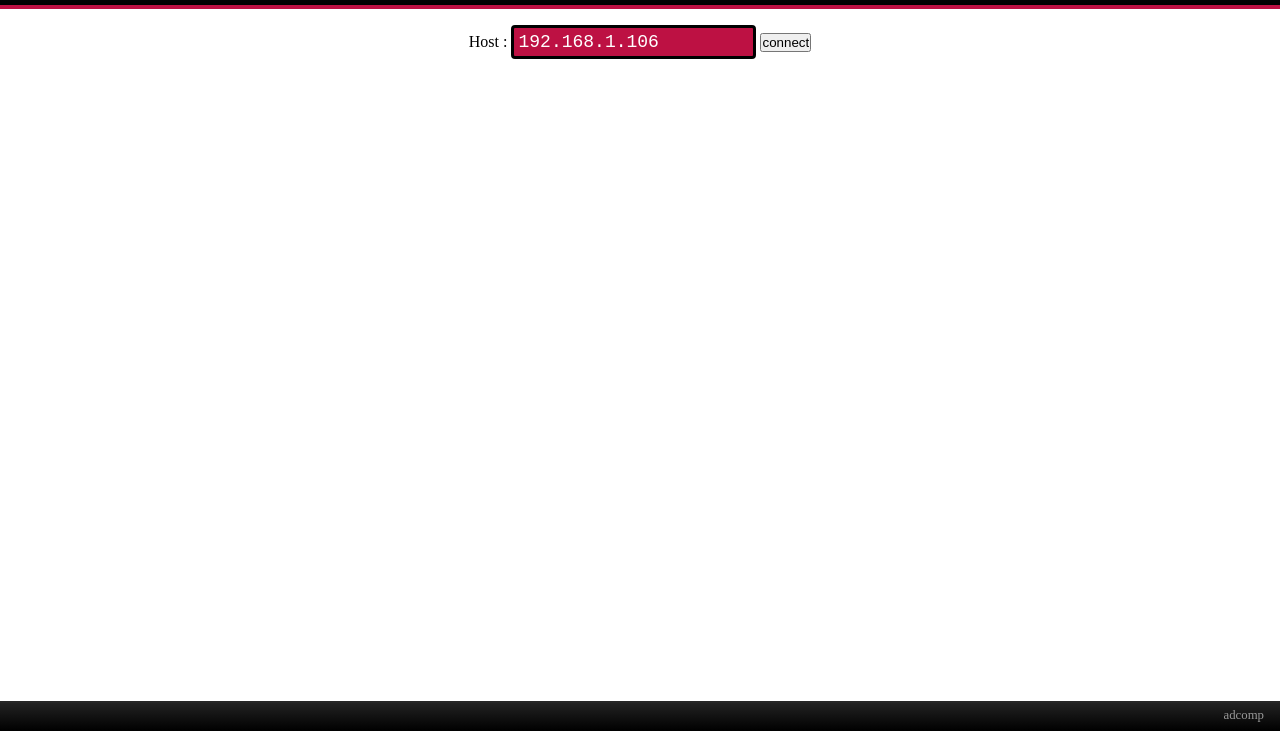
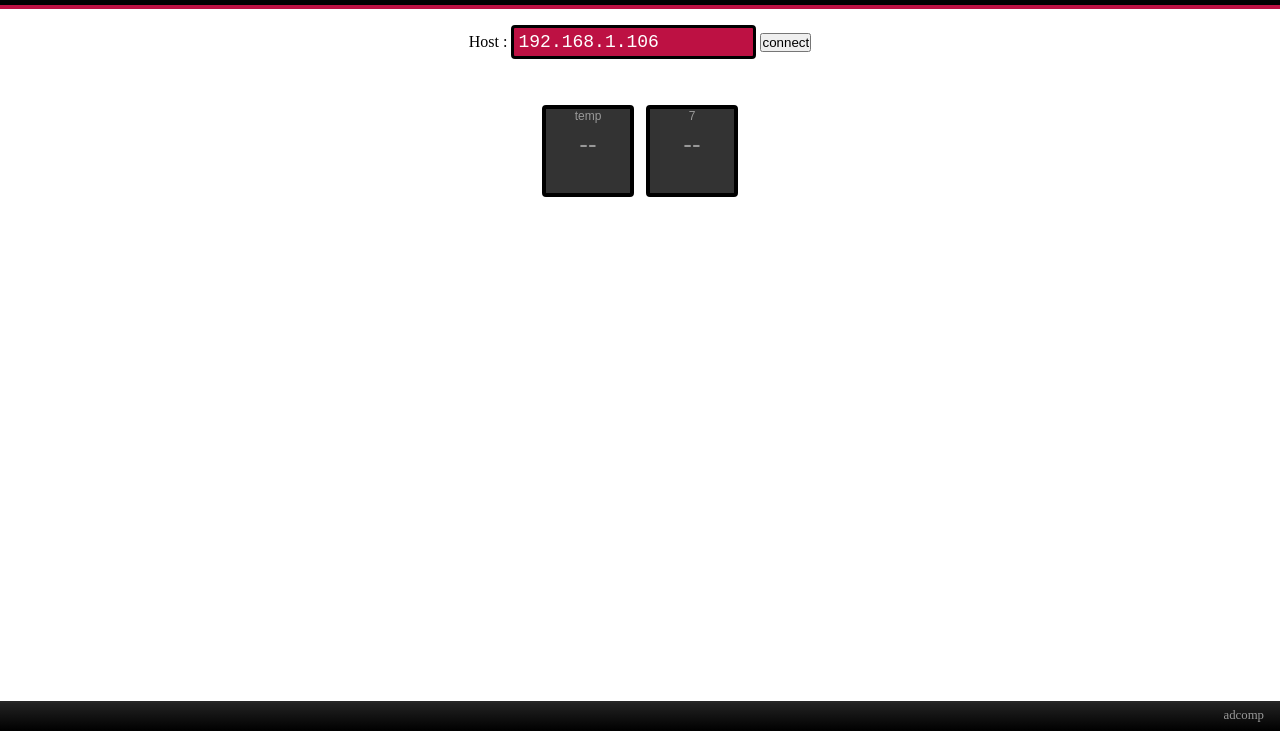
Before and after one commit to nozedive/pifaceserver, a plain HTML site: page index.html in a window 1280 px wide. Shown: the part 69-800 px from the top of the page. Drawn offline with Linux system fonts and the light colour scheme.

Commit message:
added buttons

```diff
--- a/index.html
+++ b/index.html
@@ -65,6 +65,11 @@
     <div id="out_7" class="output_bt" onclick="ws.send('7')">7<div id="out_7_state">--</div></div>
   </div>
   </div><!-- piface -->
+
+  <div id="ambtemp" class="input_bt">temp<div id="ambtempval">--</div></div>
+
+<div id="out_7" class="output_bt" onclick="ws.send('7')">7<div id="ambtemp">--</div></div>
+
 <footer class="footer"><a href="#">adcomp</a></footer>
 <script>
 var ws = null;
```
